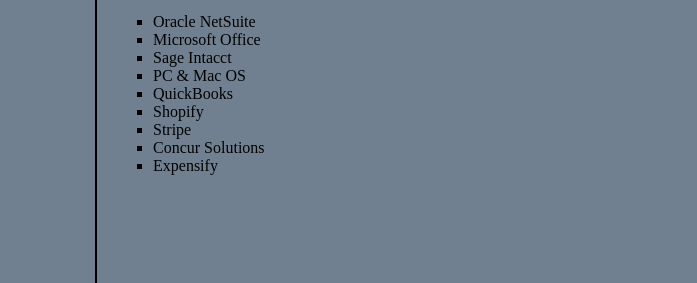
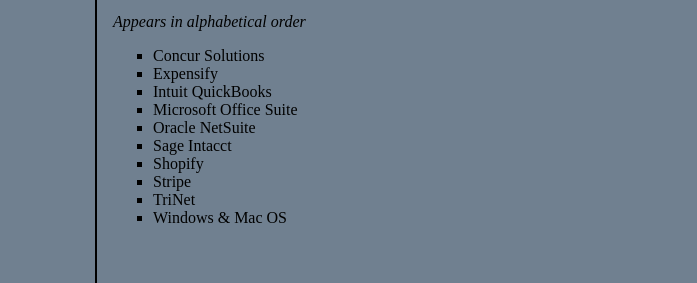
Before and after one commit to kennethblo/kennethblo.github.io, a plain HTML site: page index.html in a window 1280 px wide. Shown: the part 506-789 px from the top of the page, 137-834 px from the left. Drawn offline with Linux system fonts and the light colour scheme.

Commit message:
Add files via upload

```diff
--- a/index.html
+++ b/index.html
@@ -51,16 +51,18 @@
         September 2009 - June 2013
       </p>
       <h2>Skills</h2>
+      <i>Appears in alphabetical order</i>
       <ul>
+        <li>Concur Solutions</li>
+        <li>Expensify</li>
+        <li>Intuit QuickBooks</li>
+        <li>Microsoft Office Suite</li>
         <li>Oracle NetSuite</li>
-        <li>Microsoft Office</li>
         <li>Sage Intacct</li>
-        <li>PC & Mac OS</li>
-        <li>QuickBooks</li>
         <li>Shopify</li>
         <li>Stripe</li>
-        <li>Concur Solutions</li>
-        <li>Expensify</li>
+	      <li>TriNet</li>
+	      <li>Windows & Mac OS</li>
       </ul>
       </div>
     </div>
```
